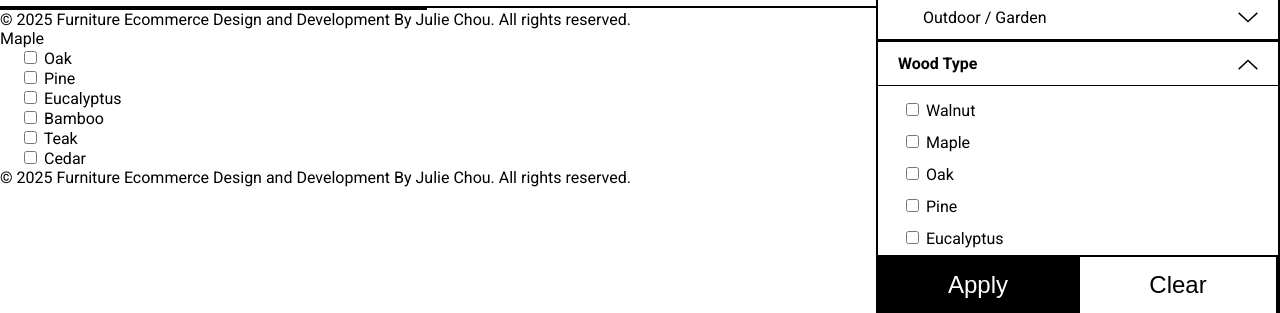
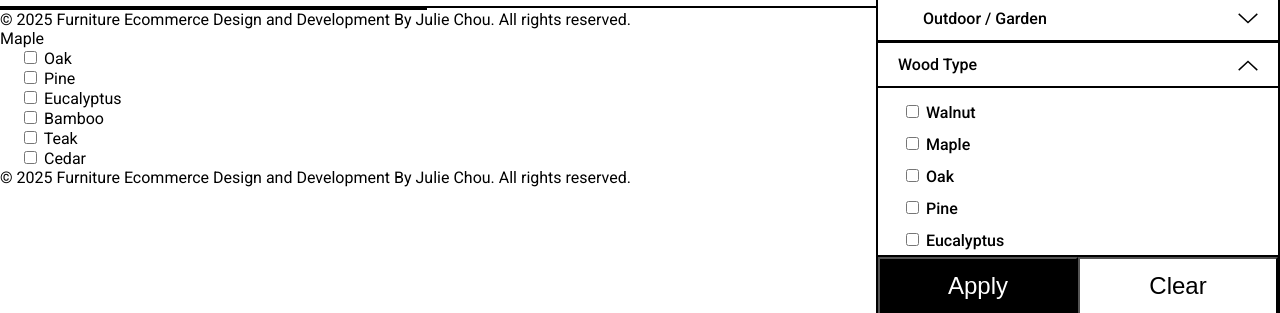
Before and after one commit to JulieDeveloper/Furniture-Ecommerce-with-Cart, a plain HTML site: page index.html in a window 1280 px wide. Shown: the part 487-800 px from the top of the page. Drawn offline with Linux system fonts and the light colour scheme; no server answers.

Commit message:
feat: improve dropdown styles

```diff
--- a/styles.css
+++ b/styles.css
@@ -428,10 +428,15 @@ details[open] > summary {
   border-bottom: 1px solid #000;
 }
 
+#category-dropdown,
+#wood-dropdown,
+#finish-dropdown {
+  font-weight: 500;
+}
 #category-dropdown[open] > summary,
 #wood-dropdown[open] > summary,
 #finish-dropdown[open] > summary {
-  font-weight: 700;
+  border-bottom: 2px solid #000;
 }
 details.filter-dropdown summary {
   padding-left: 45px;
@@ -440,11 +445,11 @@ details.filter-dropdown summary {
 .filter-btns {
   height: 60px;
   display: flex;
+  border-top: 2px solid #000;
 }
 
 .filter-btn {
   width: 50%;
-  border: 2px solid #000;
   font-size: 1.5rem;
   font-weight: 500;
   cursor: pointer;
```
